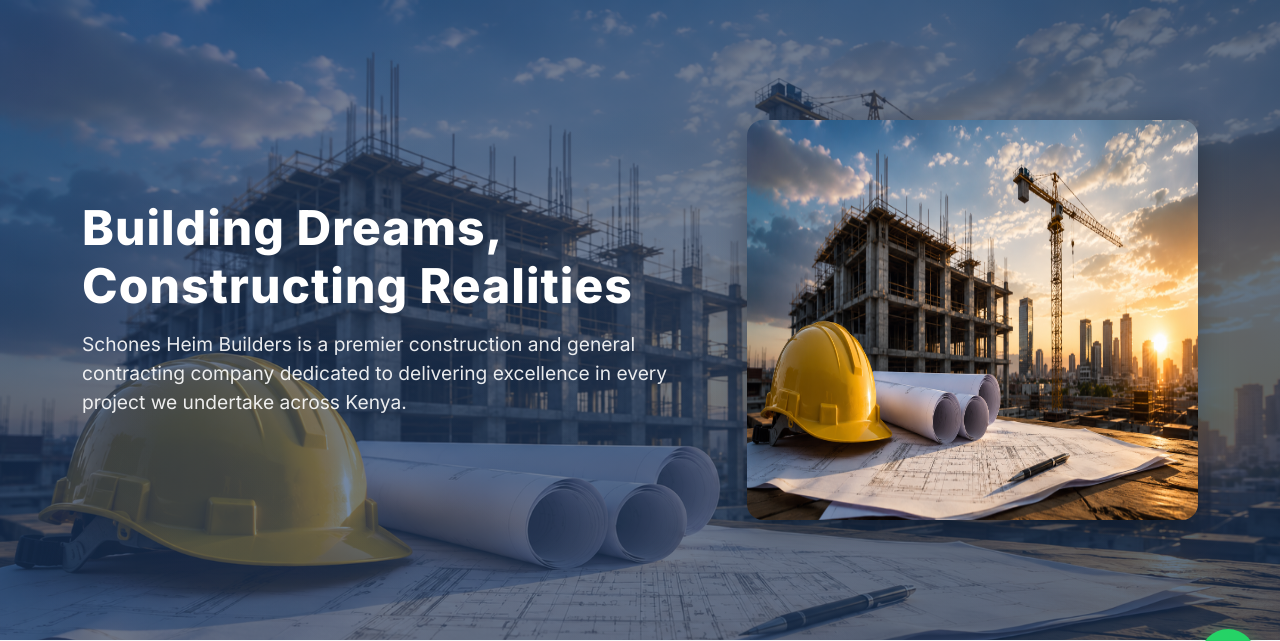
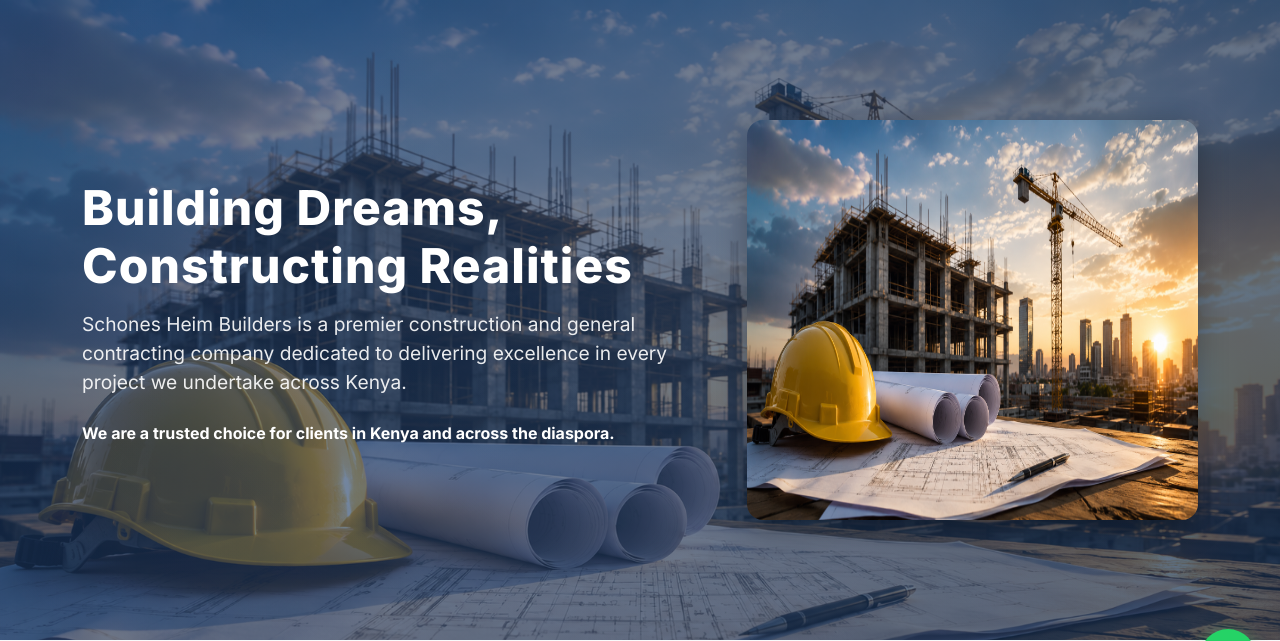
Before and after one commit to mbuguam443/schones-heim-construction, a Django app: template templates/public/home.html in a window 1280 px wide. Shown: the part 91-732 px from the top of the page. Run offline with Django 3.2, Linux system fonts and the light colour scheme; the template is opened without the code that fills it, so the values that code supplies are empty.

Commit message:
Add bold trusted-partner paragraph in hero where buttons were

```diff
--- a/templates/public/home.html
+++ b/templates/public/home.html
@@ -102,6 +102,7 @@
       <div class="col-lg-7">
         <h1 class="hero-title">Building Dreams,<br>Constructing Realities</h1>
         <p class="hero-subtitle mt-3 mb-4">Schones Heim Builders is a premier construction and general contracting company dedicated to delivering excellence in every project we undertake across Kenya.</p>
+        <p class="fw-bold hero-trusted">We are a trusted choice for clients in Kenya and across the diaspora.</p>
       </div>
       <div class="col-lg-5 text-center mt-4 mt-lg-0">
         <img src="{% static 'homepage.png' %}" alt="Schones Heim Builders - Premier Construction Company in Nairobi Kenya" style="max-width:100%; border-radius:16px; box-shadow:0 8px 30px rgba(0,0,0,0.3);" width="500" height="400" loading="eager">
```
